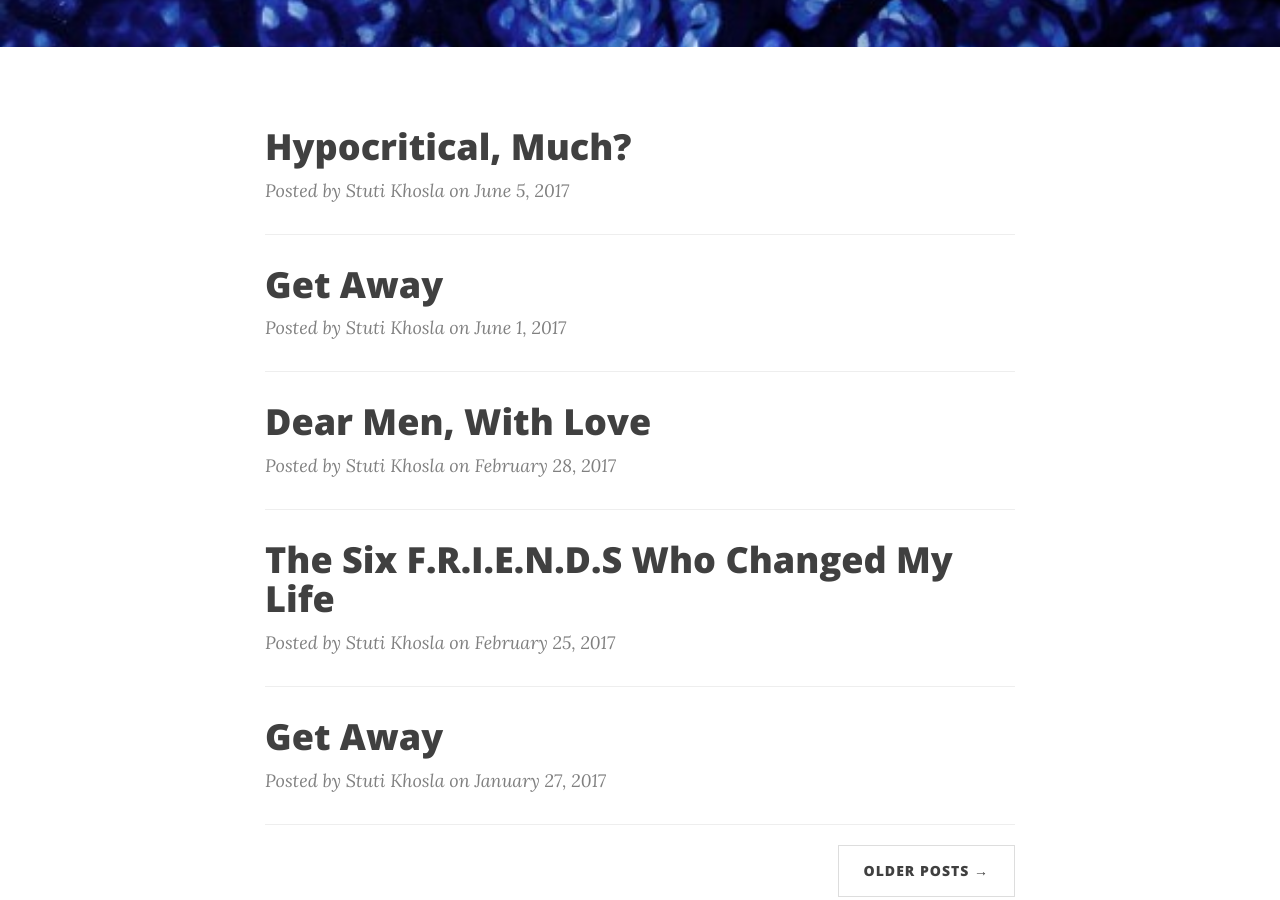
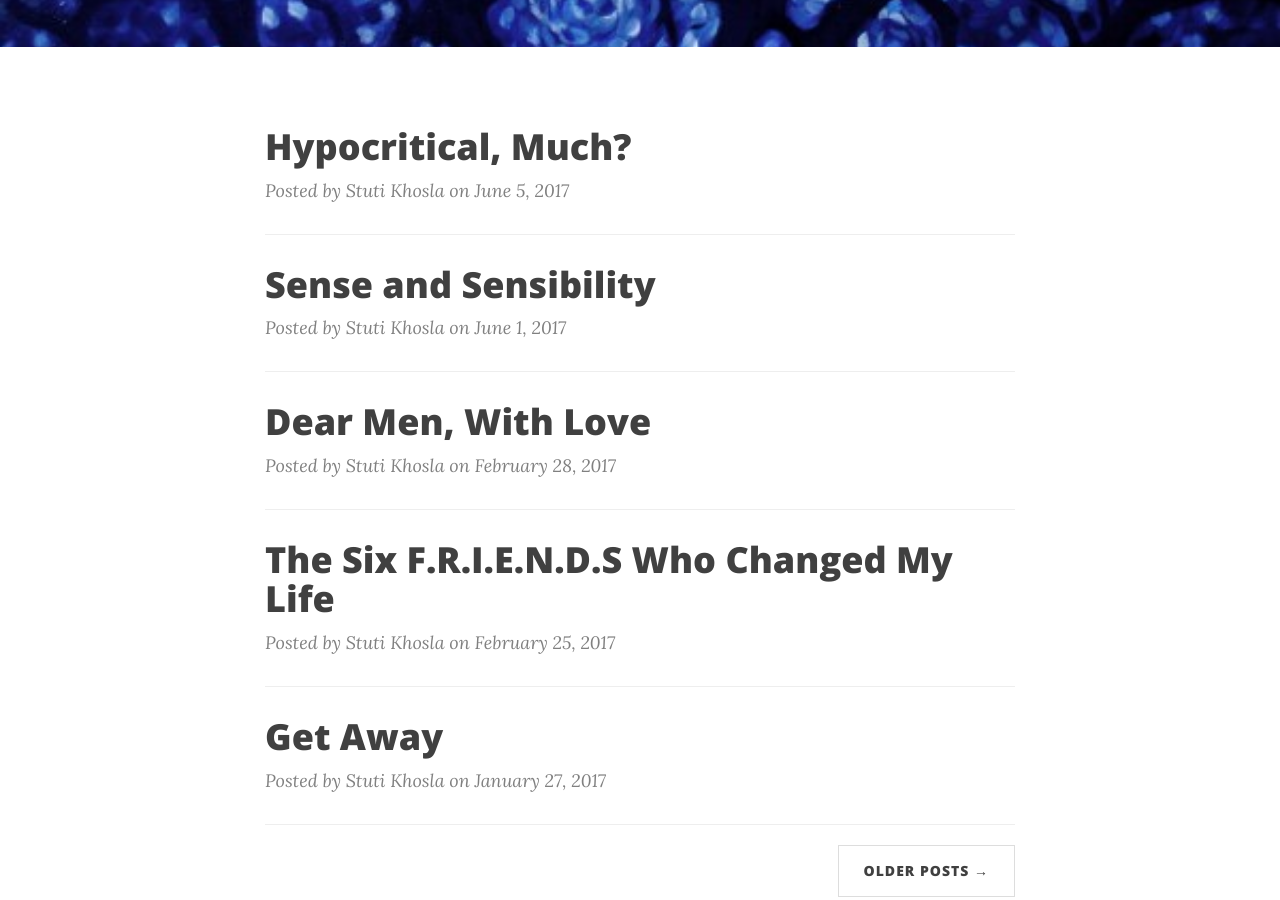
Before and after one commit to stuti1995/dory-blog, a Jekyll site: the page built from index.html, in a window 1280 px wide and 900 px high, scrolled down 853 px. Built offline with Jekyll 4.4.1, drawn with Linux system fonts in a browser that asks for light colours; nearby versions of some CDN libraries; the list of posts is cut into pages by our own code; comment, search, counter and statistics services are not loaded.

Commit message:
edited title

```diff
--- a/_posts/2017-06-01-Sense and Sensibility.markdown
+++ b/_posts/2017-06-01-Sense and Sensibility.markdown
@@ -1,6 +1,6 @@
 ---
 layout: post
-title: "Get Away"
+title: "Sense and Sensibility"
 header-img: "http://cdn.metroparent.com/wp-content/uploads/Manners101.jpg"
 ---
 
```
